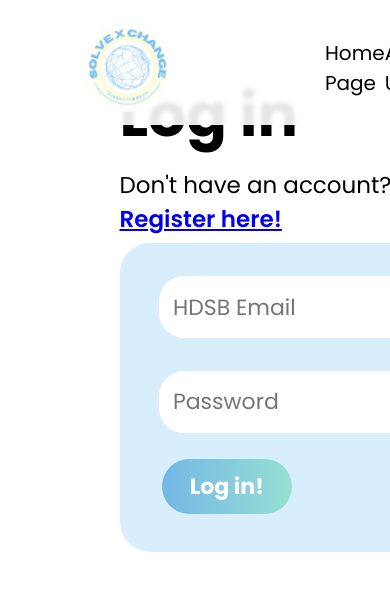
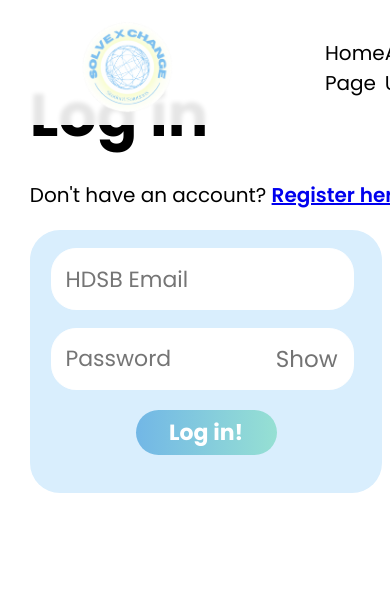
Before and after one commit to yih0nk/Solve-XChange-Website, a Flask app: page /login in a window 390 px wide. Shown: the top 591 px of the page. Run offline with Flask 3, Linux system fonts and the light colour scheme.

Commit message:
Login Page Compatibility

```diff
--- a/static/css/login.css
+++ b/static/css/login.css
@@ -227,3 +227,84 @@ body, html {
     padding-bottom: 38px;
     padding-top: 1px;
 }
+
+@media screen and (max-width:900px){
+    #box-wrapper{
+        width: 80%;
+        max-width:700px;
+    }
+    .text-input{
+        width: 86%;
+        max-width:700px;
+    }
+    #login-button{
+        width: 25%;
+        margin-left: 0px;
+    }
+}
+
+@media screen and (max-width:425px){
+    .vcenter-fstretch{
+        margin-left: -23%;
+    }
+    .register-account{
+        font-size:20px;
+    }
+    #box-wrapper{
+        width: 80%;
+        max-width:425px;
+    }
+    .text-input{
+        width: 86%;
+        max-width:425px;
+    }
+    #login-button{
+        margin-top: 20px;
+        width: 40%;
+        margin-left: 0px;
+    }
+}
+
+@media screen and (max-width:375px){
+    .vcenter-fstretch{
+        margin-left: -27%;
+    }
+    .register-account{
+        font-size:17px;
+    }
+    #box-wrapper{
+        width: 78%;
+        max-width:375px;
+    }
+    .text-input{
+        width: 84%;
+        max-width:375px;
+    }
+    #login-button{
+        margin-top: 20px;
+        width: 40%;
+        margin-left: 0px;
+    }
+}
+
+@media screen and (max-width:320px){
+    .vcenter-fstretch{
+        margin-left: -30%;
+    }
+    .register-account{
+        font-size:15px;
+    }
+    #box-wrapper{
+        width: 75%;
+        max-width:320px;
+    }
+    .text-input{
+        width: 86%;
+        max-width:320px;
+    }
+    #login-button{
+        margin-top: 20px;
+        width: 40%;
+        margin-left: 0px;
+    }
+}
--- a/templates/login.html
+++ b/templates/login.html
@@ -45,7 +45,7 @@
 <div class="vcenter-fstretch">
     <form id="main" onsubmit="login(event)">
         <h1>Log in</h1>
-        Don't have an account? <a id='register-link' href="/register">Register here!</a><br>
+        <pre class="register-account">Don't have an account? <a id='register-link' href="/register">Register here!</a><br></pre>
         <div id="box-wrapper">
             <div id="error-box"></div>
             <div id="success-box"></div>
```
